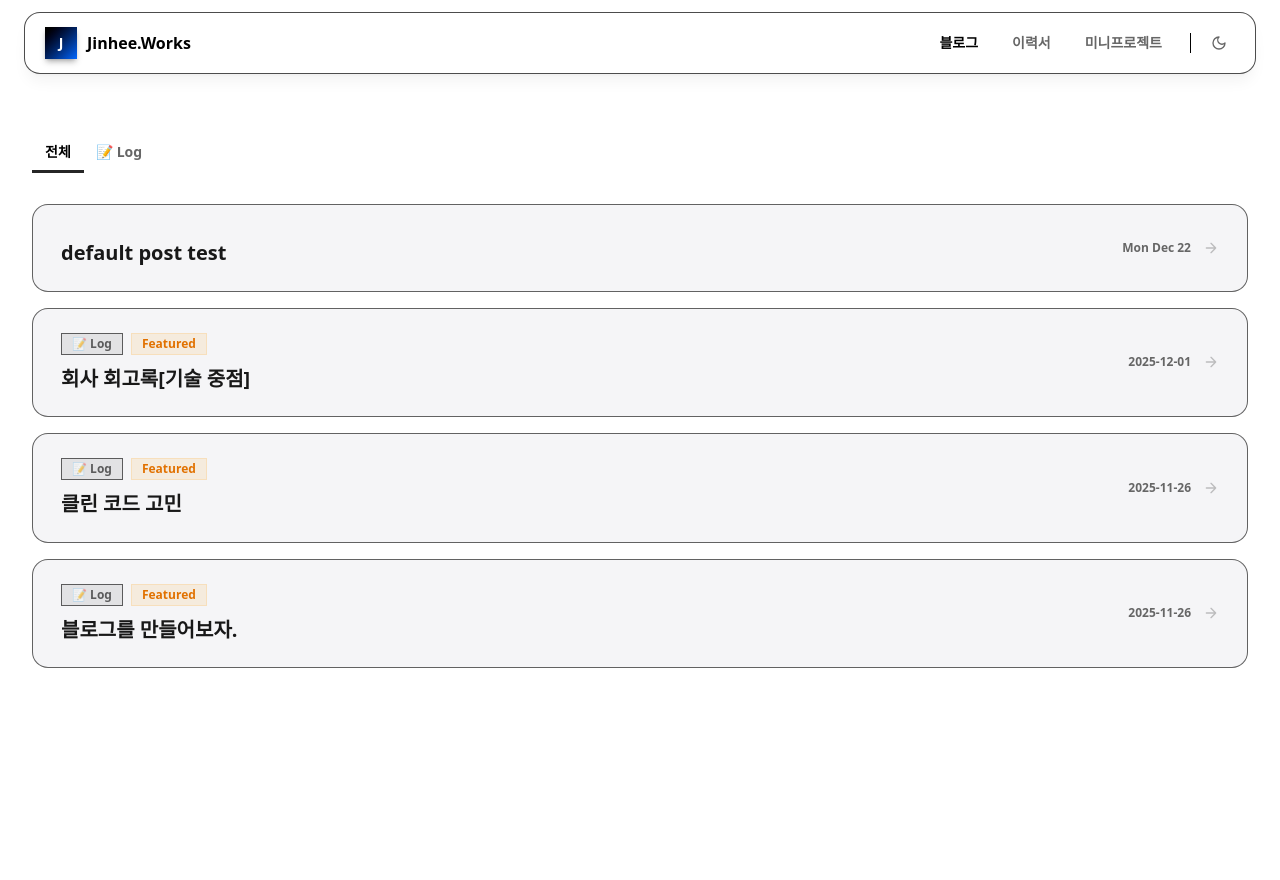
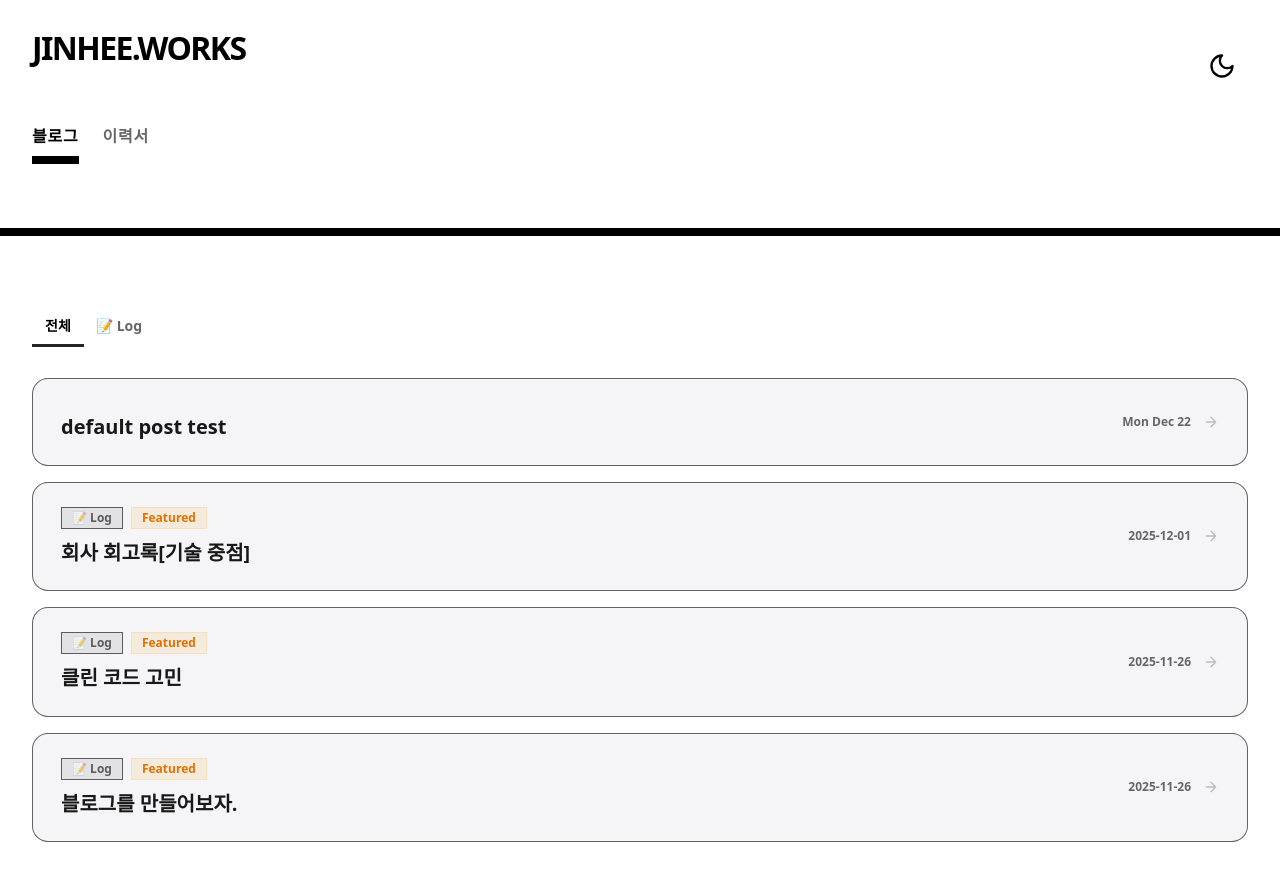
Before and after one commit to bebusl/jinhee.works, a Next.js app: page /blog in a window 1280 px wide. Before the commit the page ends 800 px from the top, so only its background shows below. Built offline with nearby package versions, Linux system fonts and the light colour scheme.

Commit message:
design: header부분 디자인 업데이트

```diff
--- a/components/header.tsx
+++ b/components/header.tsx
@@ -15,46 +15,42 @@ export default function Header({ isDark, toggleTheme }: HeaderProps) {
   const tabs = [
     { id: "blog", label: "블로그", path: "/blog" },
     { id: "resume", label: "이력서", path: "/resume" },
-    { id: "projects", label: "미니프로젝트", path: "/projects" },
+    // { id: "projects", label: "미니프로젝트", path: "/projects" },
   ];
 
   const isActive = (path: string) =>
     path === "/" ? pathname === "/" : pathname.startsWith(path);
 
   return (
-    <header className="sticky top-3 z-50 px-3 sm:px-4 lg:px-6">
-      <div className="max-w-7xl mx-auto">
-        <div className="bg-background/85 backdrop-blur-xl border border-border/70 rounded-2xl shadow-lg shadow-black/5 dark:shadow-black/30 px-4 sm:px-5 py-3">
-          <div className="flex items-center justify-between gap-4">
-            {/* Logo */}
-            <Link
-              href="/blog"
-              className="flex items-center gap-2.5 cursor-pointer shrink-0"
-              aria-label="블로그로 이동"
+    <header className="border-b-8 border-foreground bg-background relative">
+      <div className="max-w-7xl mx-auto px-8 py-8">
+        <div className="flex items-start justify-between mb-8">
+          <div>
+            <h1 className="text-[2rem] font-semibold leading-none mb-2 tracking-tighter">
+              JINHEE.WORKS
+            </h1>
+          </div>
+          <button
+            onClick={toggleTheme}
+            className="p-3  hover:bg-foreground hover:text-background transition-colors mt-2"
+            aria-label="Toggle theme"
           >
-              <div className="w-8 h-8 rounded-lg bg-linear-to-br from-primary to-accent flex items-center justify-center shadow-md shadow-primary/25 shrink-0">
-                <span className="text-white font-bold text-sm select-none">
-                  J
-                </span>
+            {isDark ? <Sun size={28} /> : <Moon size={28} />}
+          </button>
         </div>
-              <span className="text-base font-bold gradient-text select-none hidden sm:block">
-                Jinhee.Works
-              </span>
-            </Link>
 
-            {/* Nav + Theme toggle */}
-            <div className="flex items-center gap-1 sm:gap-2">
-              <nav className="flex gap-0.5" aria-label="주 메뉴">
+        <div className="flex items-center justify-between mb-8">
+          <nav className="flex gap-6">
             {tabs.map((tab) => {
               const active = isActive(tab.path);
               return (
                 <Link
                   key={tab.id}
                   href={tab.path}
-                      className={`px-3 sm:px-4 py-2 text-sm font-medium transition-all duration-200 cursor-pointer ${
+                  className={`border-b-8 pb-2 tracking-wider transition-colors cursor-pointer font-semibold ${
                     active
-                          ? "text-foreground font-semibold"
-                          : "text-muted-foreground hover:text-foreground"
+                      ? "text-foreground border-foreground"
+                      : "text-muted-foreground border-transparent "
                   }`}
                   aria-current={active ? "page" : undefined}
                 >
@@ -63,22 +59,6 @@ export default function Header({ isDark, toggleTheme }: HeaderProps) {
               );
             })}
           </nav>
-
-              <div className="w-px h-5 bg-border mx-1" aria-hidden="true" />
-
-              <button
-                onClick={toggleTheme}
-                className="p-2 rounded-xl text-muted-foreground hover:text-foreground hover:bg-secondary/60 transition-all duration-200 cursor-pointer"
-                aria-label={isDark ? "라이트 모드로 전환" : "다크 모드로 전환"}
-              >
-                {isDark ? (
-                  <Sun className="w-4 h-4" aria-hidden="true" />
-                ) : (
-                  <Moon className="w-4 h-4" aria-hidden="true" />
-                )}
-              </button>
-            </div>
-          </div>
         </div>
       </div>
     </header>
```
Lines whose indentation alone changed are shown as unchanged.
